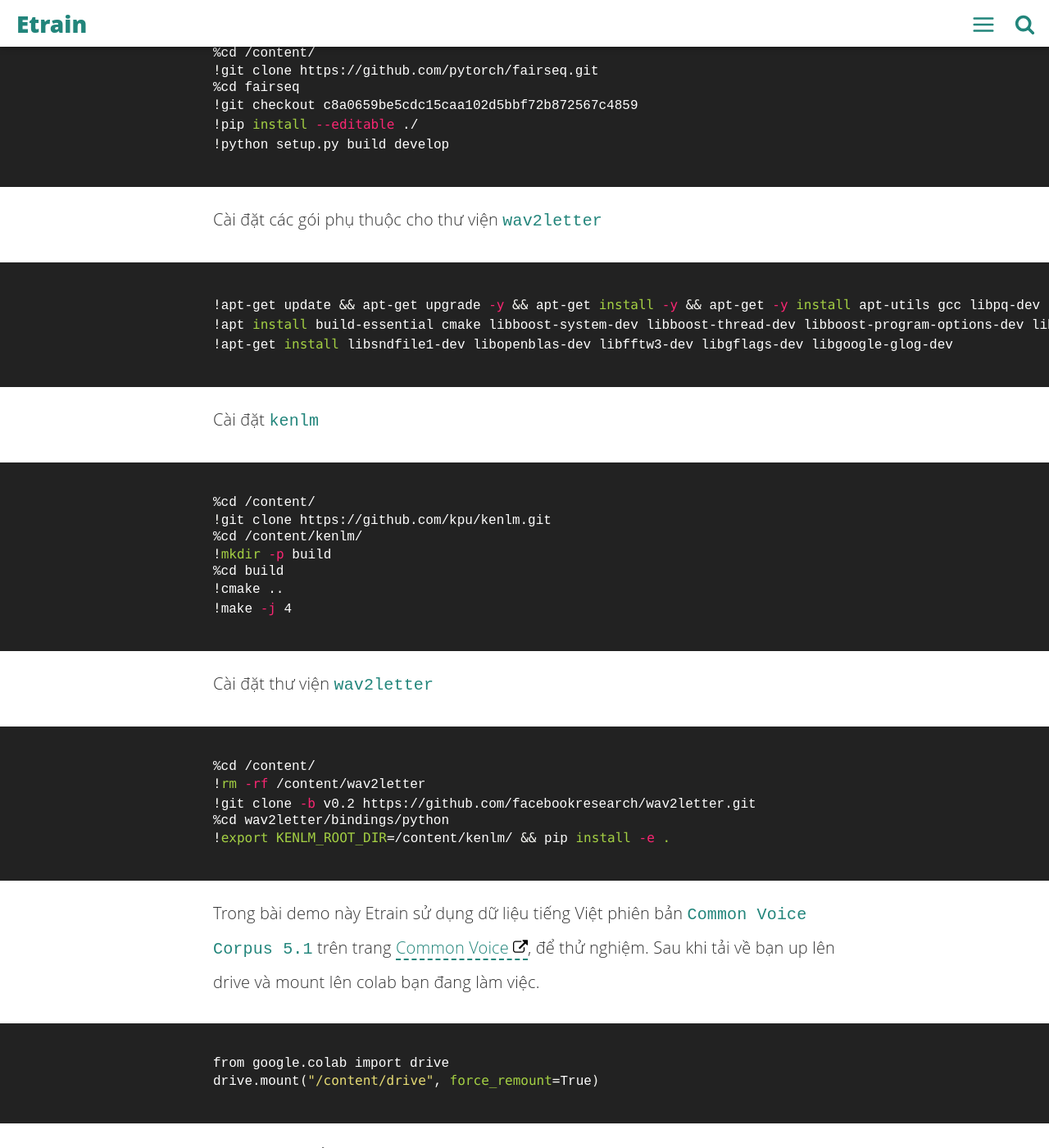
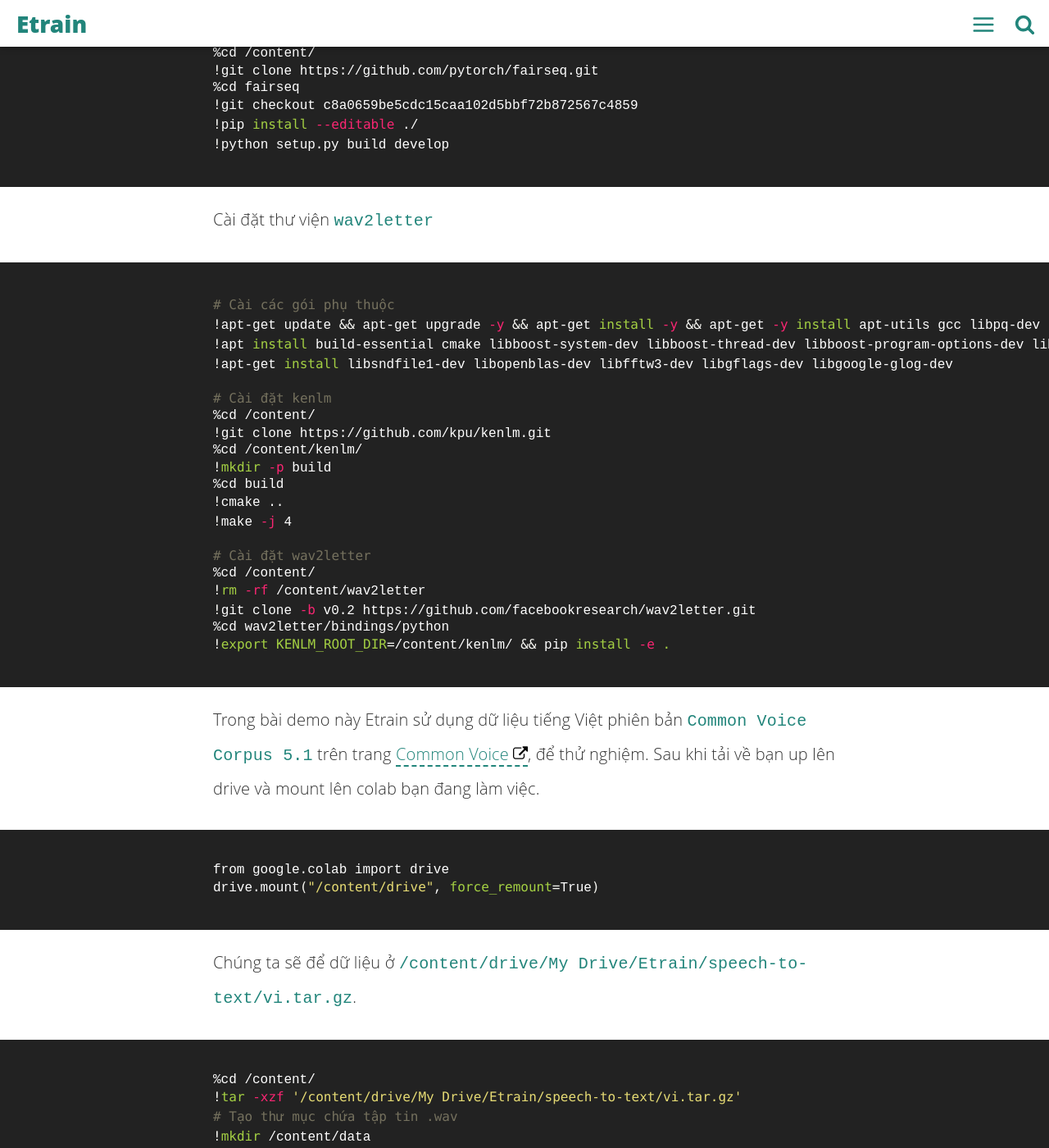
Before and after one commit to etrain-xyz/etrain, a Jekyll site: the page built from _posts/2021-01-15-speech-to-text.md, in a window 1280 px wide and 1400 px high, scrolled down 4354 px. Shown: the whole window at 82% size. Built offline with Jekyll 4.4.1, drawn with Linux system fonts in a browser that asks for light colours.

````diff
--- a/_posts/2021-01-15-speech-to-text.md
+++ b/_posts/2021-01-15-speech-to-text.md
@@ -91,16 +91,14 @@
 !python setup.py build develop
 ```
 
-Cài đặt các gói phụ thuộc cho thư viện `wav2letter`
+Cài đặt thư viện `wav2letter`
 ```bash
+# Cài các gói phụ thuộc
 !apt-get update && apt-get upgrade -y && apt-get install -y && apt-get -y install apt-utils gcc libpq-dev libsndfile-dev
 !apt install build-essential cmake libboost-system-dev libboost-thread-dev libboost-program-options-dev libboost-test-dev libeigen3-dev zlib1g-dev libbz2-dev liblzma-dev
 !apt-get install libsndfile1-dev libopenblas-dev libfftw3-dev libgflags-dev libgoogle-glog-dev
-```
 
-
-Cài đặt `kenlm`
-```bash
+# Cài đặt kenlm
 %cd /content/
 !git clone https://github.com/kpu/kenlm.git
 %cd /content/kenlm/
@@ -108,11 +106,8 @@
 %cd build
 !cmake ..
 !make -j 4
-```
 
-
-Cài đặt thư viện `wav2letter`
-```bash
+# Cài đặt wav2letter
 %cd /content/
 !rm -rf /content/wav2letter
 !git clone -b v0.2 https://github.com/facebookresearch/wav2letter.git
````
Also changed, not shown: _includes/head.html (+30 -13 lines), _posts/en/2021-01-15-speech-to-text.md (+4 -9 lines), assets/css/main.css.
